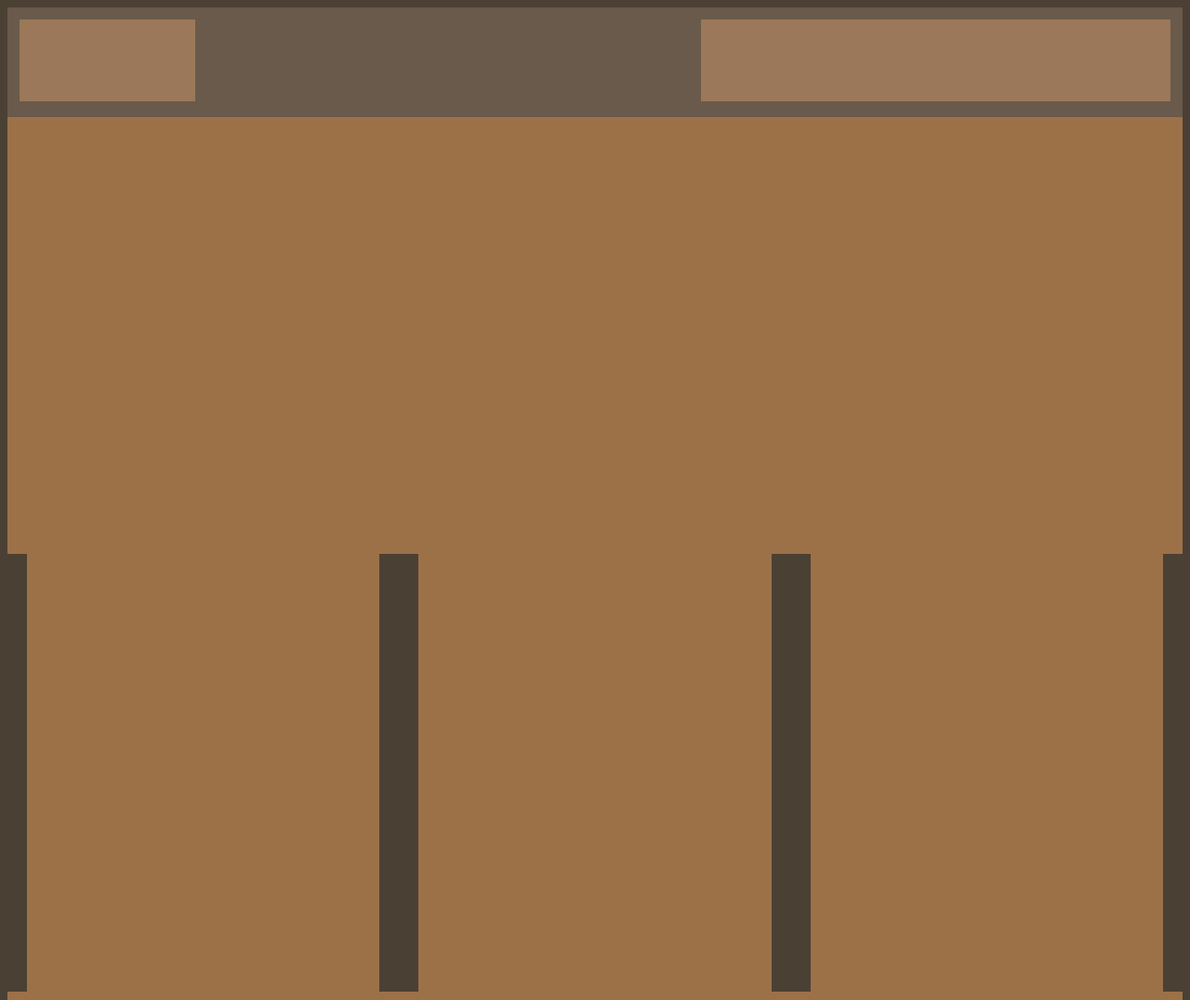
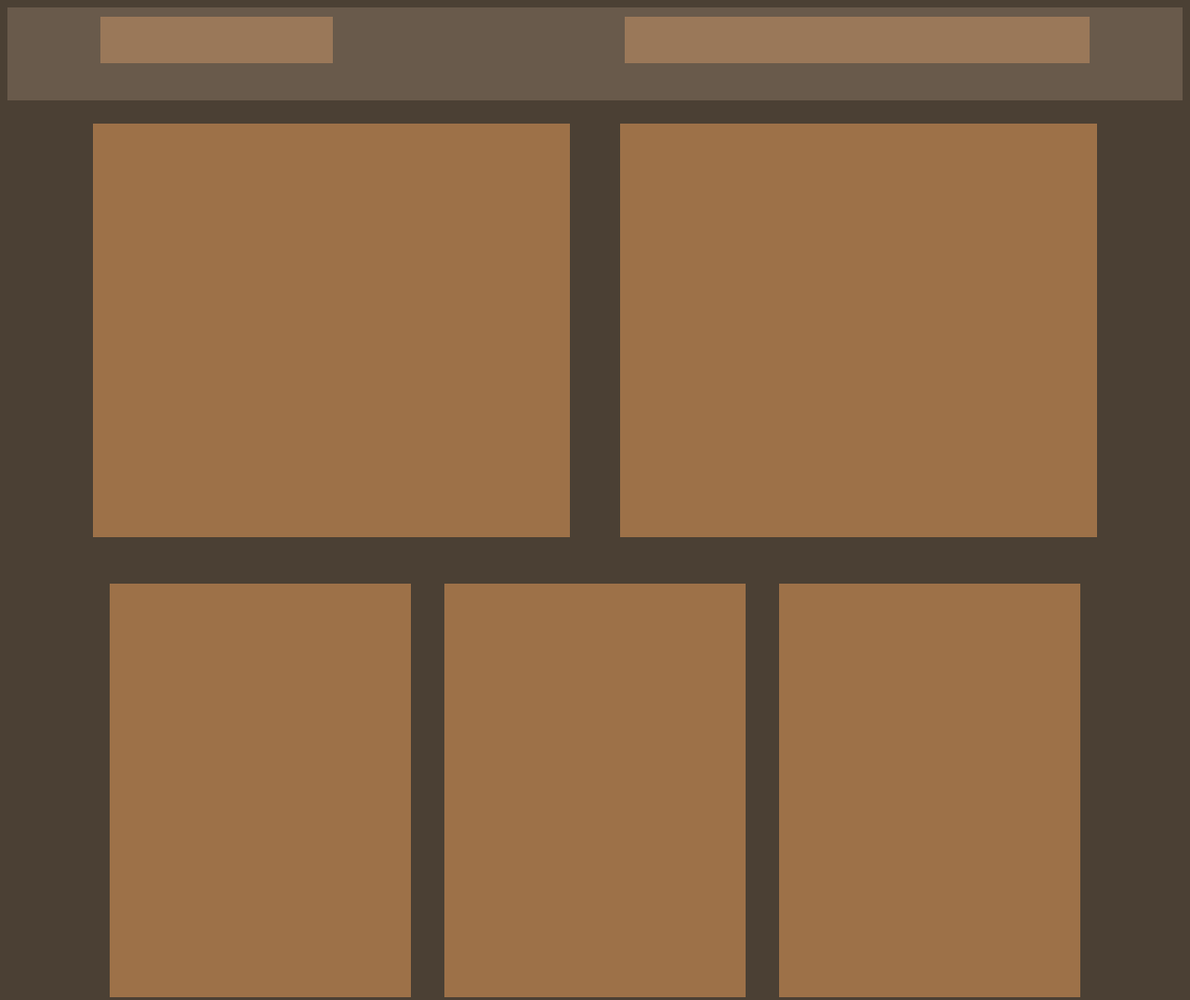
Before and after one commit to Luskahz/FACULDADE, a plain HTML site: page Faculdade/DESENVOLVIMENTO WEB 1/aula_flexbox/index.html in a window 1280 px wide. Shown: the top 1076 px of the page at 93% size. Drawn offline with Linux system fonts and the light colour scheme.

Commit message:
junção das paginas css, unificando o stilo finalização da proposta do professor, atividade de flexbox concluída blocos separados. pendência de revisão das cores

```diff
--- a/Faculdade/DESENVOLVIMENTO WEB 1/aula_flexbox/css.css
+++ b/Faculdade/DESENVOLVIMENTO WEB 1/aula_flexbox/css.css
@@ -2,11 +2,13 @@
 
 body{
     background-color: rgb(75, 64, 52);
+    display: flex;
+    flex-direction: column;
 }
 
 #page{
-    width: auto;
-    height: 2000px;
+    width: 1080px;
+    height: 1980px;
     margin: auto;
     display: flex;
         flex-direction: column;
@@ -15,19 +17,22 @@ body{
 /* ESTILO HEADER */
 #header{
     background-color:rgb(105, 90, 75) ;
-    width: 100%;
-    height: 25%;
+    width: auto;
+    height: 100px;
     display: flex;
         flex-direction: row;
         justify-content:space-between;
+        gap: 100px;
 }
 
 .sessao{
     width: 100%;
     height: 100%;
     display: flex;
+    gap: 5%;
         flex-direction: row;
         justify-content:space-around;
+        align-items: center;
 }
 
 /* ESTILO SESSÃO 1 */
@@ -35,20 +40,20 @@ body{
 
 .boxheader1{
     background-color: rgb(154, 120, 89);
-    width: 15%;
-    height: 75%;
-    margin: 1%;
+    width: 250px;
+    height: 50px;
+    margin: 10px 0 0 100px;
 }
 .boxheader2{
     background-color: rgb(154, 120, 89);
-    width: 40%;
-    height: 75%;
-    margin: 1%
+    width: 500px;
+    height: 50px;
+    margin: 10px 100px 0 0;
 }
 
 .gruposessao1{
     width: 100%;
-    height: 100%;
+    height: 90%;
     display: flex;
         flex-direction: column;
 }
@@ -69,6 +74,7 @@ body{
     background-color:rgb(157, 113, 72);
     width: 100%;
     height: 100%;
+    padding: 1%;
 }
 
 .boxsessao12{
@@ -90,7 +96,7 @@ height: 100%;
 
 .gruposessao2{
     width: 100%;
-    height: 100%;
+    height: 90%;
     display: flex;
         justify-content: space-around;
 }
@@ -109,23 +115,22 @@ height: 100%;
 
 .gruposessao3g{
     width: 75%;
-    height: 100%;
-    display: flex;
-        flex-direction: column;
+    height: 90%;
+    display: grid;
+    align-items: center;
 }
 
 .gruposessao3p{
     width: 25%;
-    height: 100%;
-    display: flex;
-        flex-direction: column;
+    height: 90%;
+    display: grid;
+    align-items: center;
 }
-
 
 .boxsessao3{
     background-color: rgb(157, 113, 72);
     width: 100%;
-    height: 100%;
+    height: 90%;
 }
 
 /* ESTILO SESSÃO 4 */
--- a/Faculdade/DESENVOLVIMENTO WEB 1/aula_flexbox/index.html
+++ b/Faculdade/DESENVOLVIMENTO WEB 1/aula_flexbox/index.html
@@ -6,11 +6,11 @@
 
 </head>
 <body>
-    <div id="page">
     <div id="header">
         <div class="boxheader1"></div>
         <div class="boxheader2"></div>
     </div>
+    <div id="page">
         <div class="sessao">
             <div class="gruposessao1">
                 <div class="gruposessao1a">
```
Lines whose indentation alone changed are shown as unchanged.
